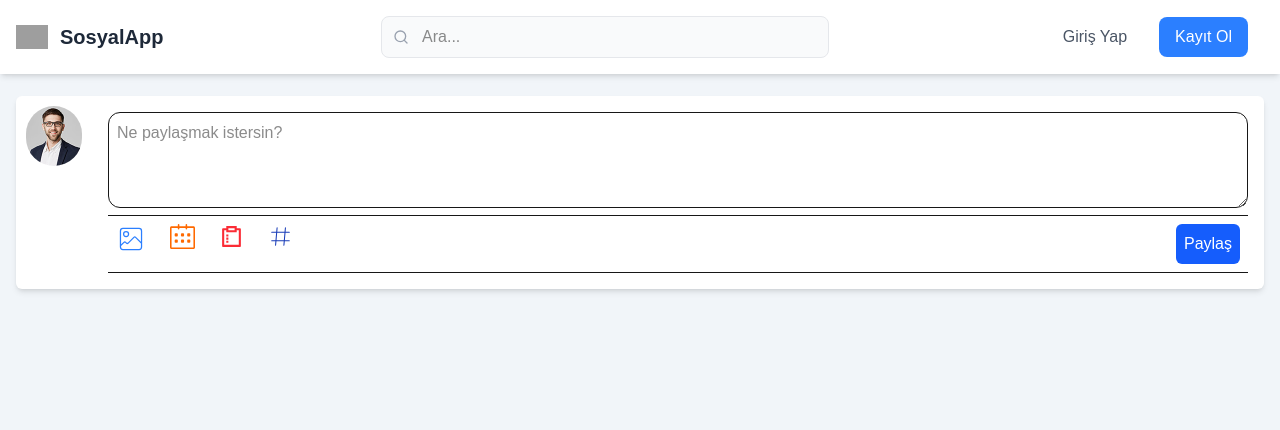
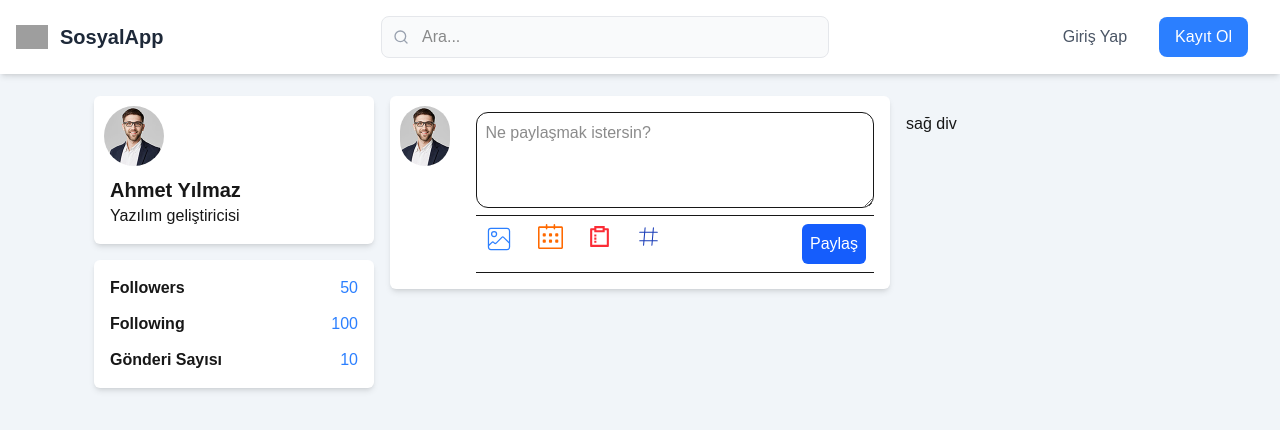
Before and after one commit to hakan4773/Next-JS-Authentication, a Next.js app in the folder my-auth/: page / in a window 1280 px wide. Shown: the top 430 px of the page. Built offline with nearby package versions, Linux system fonts and the light colour scheme; no server answers; sample sign-in values are in the browser's storage; grey boxes are pictures that could not be loaded.

Commit message:
LeftBar ve RightBar bileşenleri oluşturuldu.

```diff
--- /dev/null
+++ b/my-auth/app/components/LeftBar.tsx
@@ -0,0 +1,38 @@
+import Link from 'next/link'
+import React from 'react'
+
+function LeftBar() {
+  return (
+    <div className='flex  flex-col space-y-4'>
+{/* Profil özeti */}
+<div className='w-full bg-white rounded-md shadow-md'>
+<div className="m-2" >
+  <img
+              src={"/5.jpg"}
+              alt="Avatar"
+              className="w-16 h-16 rounded-full border-2 border-white  object-cover"
+            />
+            <div className='p-2 '>
+                <p className='font-bold text-xl'>Ahmet Yılmaz</p>
+                <p>Yazılım geliştiricisi</p>
+            </div>
+
+  </div>
+
+</div>
+
+<div className='w-full bg-white rounded-md shadow-md '>
+<ul className='p-4  space-y-3 '>
+    <li className='flex justify-between  hover:underline'><Link href={"/followers"} className='font-semibold'>Followers  </Link><span className='text-blue-500'>50</span></li>
+    <li className='flex justify-between  hover:underline'><Link href={"/following"} className='font-semibold'>Following  </Link><span className='text-blue-500'>100</span></li>
+    <li className='flex justify-between  hover:underline'><Link href={"/post"} className='font-semibold'>Gönderi Sayısı  </Link><span className='text-blue-500'>10</span></li>
+
+</ul>
+
+</div>
+
+    </div>
+  )
+}
+
+export default LeftBar
--- a/my-auth/app/components/Modal.tsx
+++ b/my-auth/app/components/Modal.tsx
@@ -32,7 +32,7 @@ function Modal({ isOpen,onClose }:any) {
                 <input type="time"  className="bg-gray-50 border border-gray-300 text-gray-900 text-sm rounded-lg focus:ring-primary-600 focus:border-primary-600 block w-full p-2.5 dark:bg-gray-600 dark:border-gray-500 dark:placeholder-gray-400 dark:text-white dark:focus:ring-primary-500 dark:focus:border-primary-500" />
 
               </div>
-              {/* <div className="col-span-2 sm:col-span-1 w-full">
+              <div className="col-span-2 sm:col-span-1 w-full">
                 <label htmlFor="category" className="block mb-2 text-sm font-medium text-gray-900 dark:text-white">Kategori</label>
                 <select id="category" className="bg-gray-50 border border-gray-300 text-gray-900 text-sm rounded-lg focus:ring-primary-500 focus:border-primary-500 block w-full p-2.5 dark:bg-gray-600 dark:border-gray-500 dark:placeholder-gray-400 dark:text-white dark:focus:ring-primary-500 dark:focus:border-primary-500">
                   <option>Kategori Seçin</option>
@@ -41,7 +41,7 @@ function Modal({ isOpen,onClose }:any) {
                   <option value="GA">Gaming/Console</option>
                   <option value="PH">Phones</option>
                 </select>
-              </div> */}
+              </div>
               <div className="col-span-2 sm:col-span-1 w-full">
                 <label htmlFor="category" className="block mb-2 text-sm font-medium text-gray-900 dark:text-white">Etkinlik Türü</label>
                 <select id="category" className="bg-gray-50 border border-gray-300 text-gray-900 text-sm rounded-lg focus:ring-primary-500 focus:border-primary-500 block w-full p-2.5 dark:bg-gray-600 dark:border-gray-500 dark:placeholder-gray-400 dark:text-white dark:focus:ring-primary-500 dark:focus:border-primary-500">
--- /dev/null
+++ b/my-auth/app/components/RightBar.tsx
@@ -0,0 +1,11 @@
+import React from 'react'
+
+function RightBar() {
+  return (
+    <div>
+      sağ div
+    </div>
+  )
+}
+
+export default RightBar
--- a/my-auth/app/page.tsx
+++ b/my-auth/app/page.tsx
@@ -7,6 +7,8 @@ import { CiHashtag, CiImageOn } from "react-icons/ci";
 import { SlCalender } from "react-icons/sl";
 import { RiSurveyLine } from "react-icons/ri";
 import Modal from "./components/Modal";
+import LeftBar from "./components/LeftBar";
+import RightBar from "./components/RightBar";
 export default function Home() {
 
 const router = useRouter();
@@ -50,8 +52,12 @@ setContent(content +"#")
   }
 
   return (
-    <div className=" min-h-screen bg-slate-100  py-24 p-4" >
-<div className="flex justify-center bg-white rounded-md shadow-md">
+    <div className=" min-h-screen bg-slate-100  py-24 p-4  flex justify-center" >
+      <div className="hidden md:block w-1/4 px-4 ">
+         <LeftBar />
+      </div>
+
+<div className="w-full md:w-1/2 flex justify-center bg-white rounded-md shadow-md max-w-[500px] h-full">
   {/* resim-avatar */}
   <div className="m-2">
   <img
@@ -116,6 +122,13 @@ setContent(content +"#")
 </div>
 
       </div>
+
+
+<div className="hidden md:block w-1/4 p-4">
+<RightBar />
+
+</div>
+
     </div>
 
   );
```
